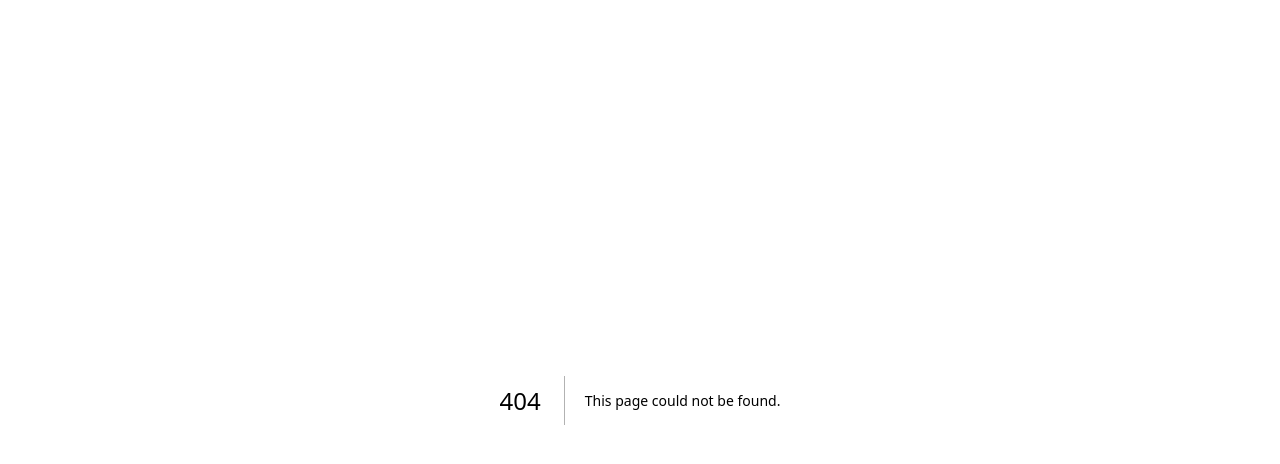
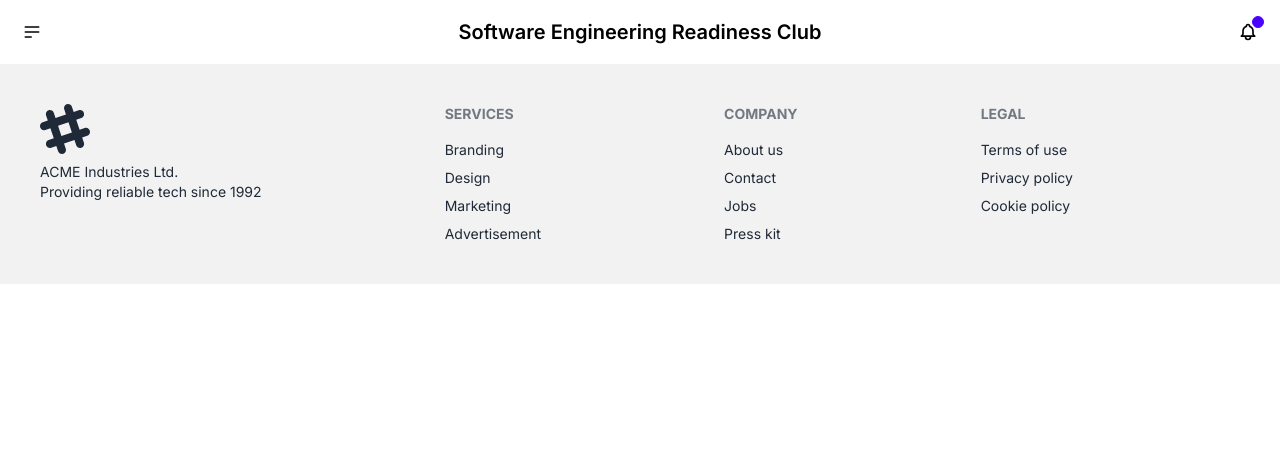
Before and after one commit to Xoshikage/website, a Next.js app: page /blog in a window 1280 px wide. Before the commit this address had no page. Shown: the top 464 px of the page. Built offline with nearby package versions, Linux system fonts and the light colour scheme.

Commit message:
i made a blog page

```diff
--- /dev/null
+++ b/src/app/blog/page.js
@@ -0,0 +1,14 @@
+import Navbar from "@/components/navbar";
+import Footer from "@/components/footer";
+import Hero from "@/components/hero";
+
+export default function Projects(){
+    return(
+        <main className="">
+            <Navbar />
+
+            <Footer />
+
+        </main>
+    )
+}
```
